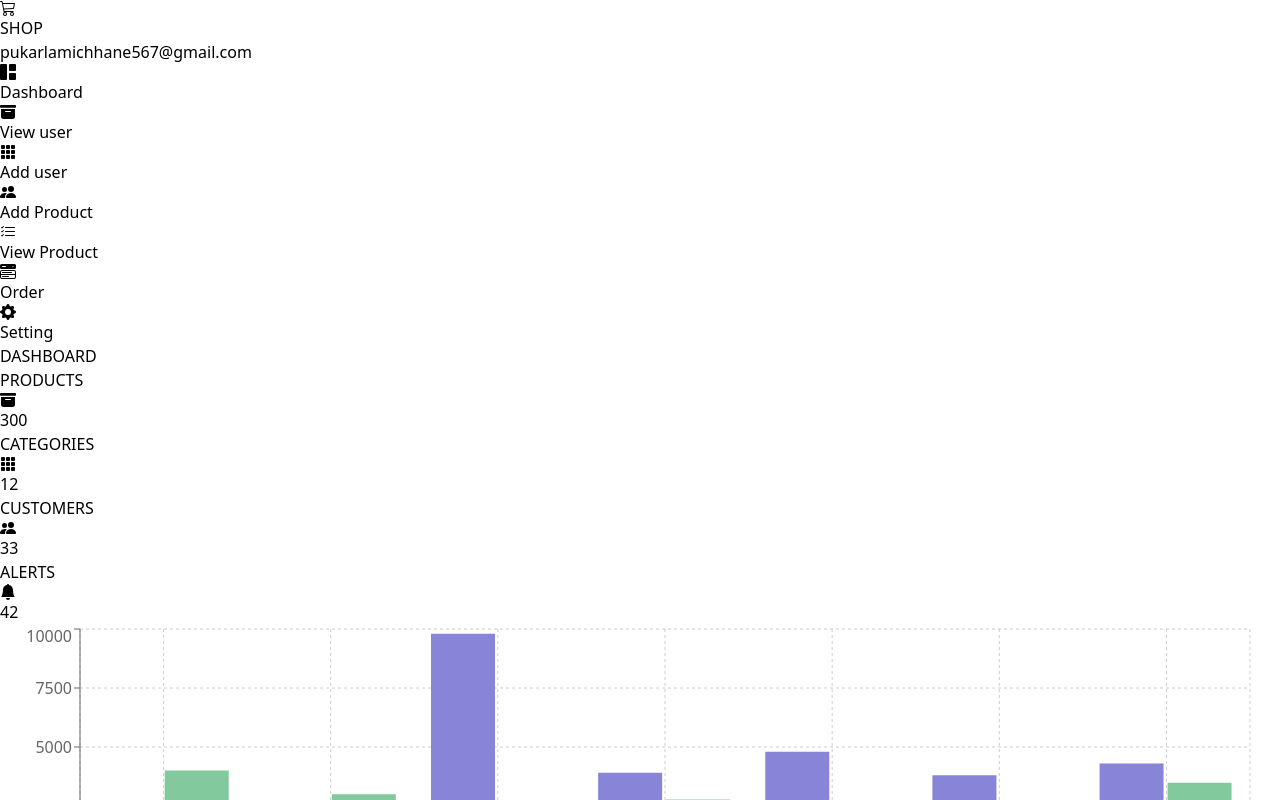
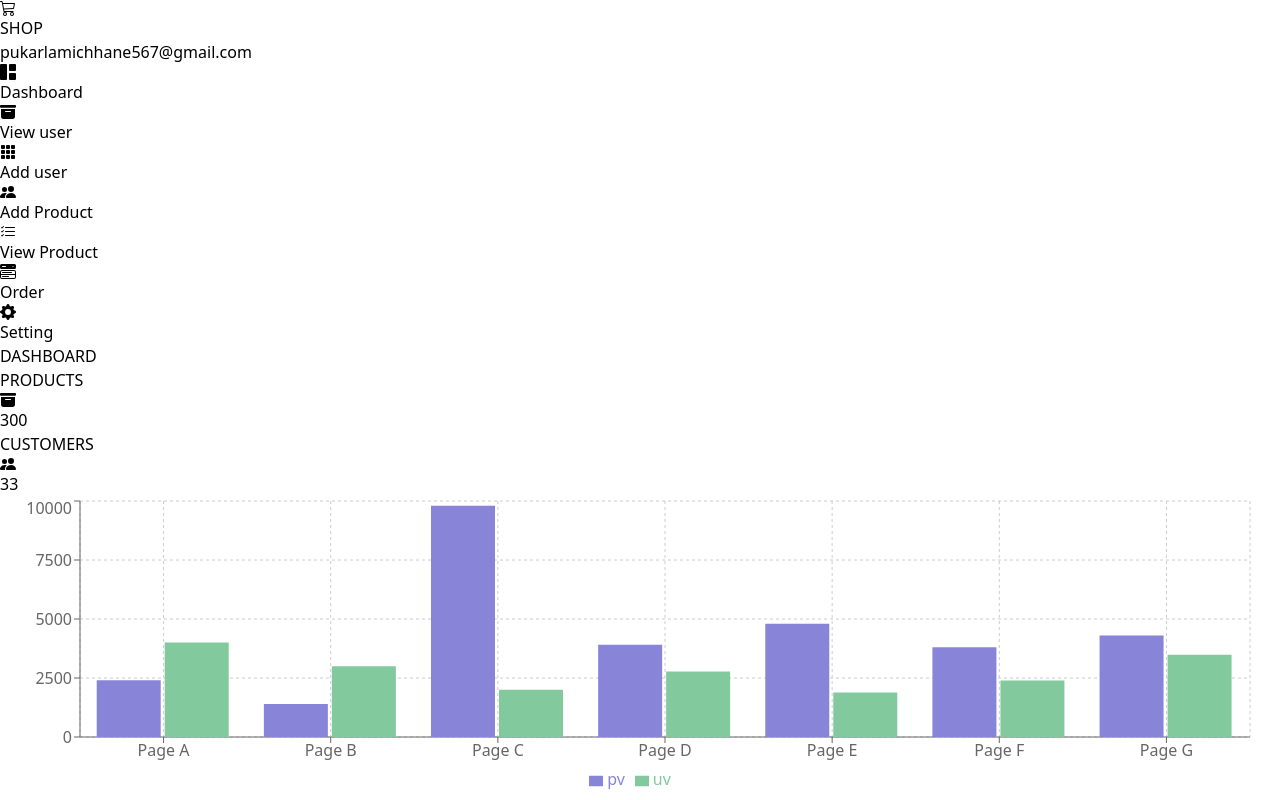
Before and after one commit to pukarlamichhane/questionsandanswer, a React (Vite) app in the folder frontend/: page /admin/dashboard in a window 1280 px wide. Shown: the top 800 px of the page. Built offline with nearby package versions, Linux system fonts and the light colour scheme.

Commit message:
add toaster in the add product section

```diff
--- a/frontend/src/components/admin/Aproduct.jsx
+++ b/frontend/src/components/admin/Aproduct.jsx
@@ -1,5 +1,8 @@
 import { useState } from "react";
 import Asidebar from "./Asidebar";
+import axios from 'axios';
+import { toast, ToastContainer } from 'react-toastify';
+import 'react-toastify/dist/ReactToastify.css';
 
 const Aproduct = () => {
   const [itemName, setItemName] = useState("");
@@ -18,7 +21,7 @@ const Aproduct = () => {
     setVariants([...variants, { size: "", price: "", quantity: "" }]);
   };
 
-  const handleSubmit = (event) => {
+  const handleSubmit = async (event) => {
     event.preventDefault();
 
     const newItem = {
@@ -29,8 +32,21 @@ const Aproduct = () => {
       variants: variants,
     };
 
-    console.log(newItem); // Log the new item object
-    console.log(variants);
+    try {
+      const response = await axios.post('http://localhost:8000/api/products', newItem);
+      console.log(response.data); // Log the response from the server
+      toast.success('Product added successfully!');
+      // Reset form fields if needed
+      setItemName("");
+      setItemImage("");
+      setItemColor("");
+      setItemCategory("");
+      setVariants([{ size: "", price: "", quantity: "" }]);
+    } catch (error) {
+      console.error('Error adding product:', error);
+      toast.error('Failed to add product.');
+      // Handle error if needed
+    }
   };
 
   return (
@@ -56,8 +72,7 @@ const Aproduct = () => {
               <input
                 type="file"
                 id="itemImage"
-                value={itemImage}
-                onChange={(e) => setItemImage(e.target.value)}
+                onChange={(e) => setItemImage(e.target.files[0])}
                 required
                 className="w-full px-3 py-2 border rounded-md text-gray-700 focus:outline-none focus:border-blue-500"
               />
@@ -141,6 +156,7 @@ const Aproduct = () => {
           </form>
         </div>
       </div>
+      <ToastContainer position="top-center" autoClose={3000} hideProgressBar={false} newestOnTop={false} closeOnClick rtl={false} pauseOnFocusLoss draggable pauseOnHover />
     </main>
   );
 };
--- a/frontend/src/components/admin/Dashome.jsx
+++ b/frontend/src/components/admin/Dashome.jsx
@@ -1,4 +1,4 @@
-import { BsFillArchiveFill, BsFillGrid3X3GapFill, BsPeopleFill, BsFillBellFill } from 'react-icons/bs';
+import { BsFillArchiveFill, BsPeopleFill } from 'react-icons/bs';
 import { ResponsiveContainer, BarChart, Bar, XAxis, YAxis, CartesianGrid, Tooltip, Legend, LineChart, Line } from 'recharts';
 import Asidebar from './Asidebar';
 
@@ -32,25 +32,12 @@ function Dashome() {
                     </div>
                     <div className=' bg-blue-600 text-white rounded p-4'>
                         <div className=' flex justify-between items-center'>
-                            <h3>CATEGORIES</h3>
-                            <BsFillGrid3X3GapFill className='card_icon' />
-                        </div>
-                        <h1 className='text-4xl'>12</h1>
-                    </div>
-                    <div className=' bg-blue-600 text-white rounded p-4'>
-                        <div className=' flex justify-between items-center'>
                             <h3>CUSTOMERS</h3>
                             <BsPeopleFill className='card_icon' />
                         </div>
                         <h1 className='text-4xl'>33</h1>
                     </div>
-                    <div className=' bg-blue-600 text-white rounded p-4'>
-                        <div className=' flex justify-between items-center'>
-                            <h3>ALERTS</h3>
-                            <BsFillBellFill className='card_icon' />
-                        </div>
-                        <h1 className='text-4xl'>42</h1>
-                    </div>
+
                 </div>
 
                 <div className='grid grid-cols-2 gap-6 mt-6'>
```
